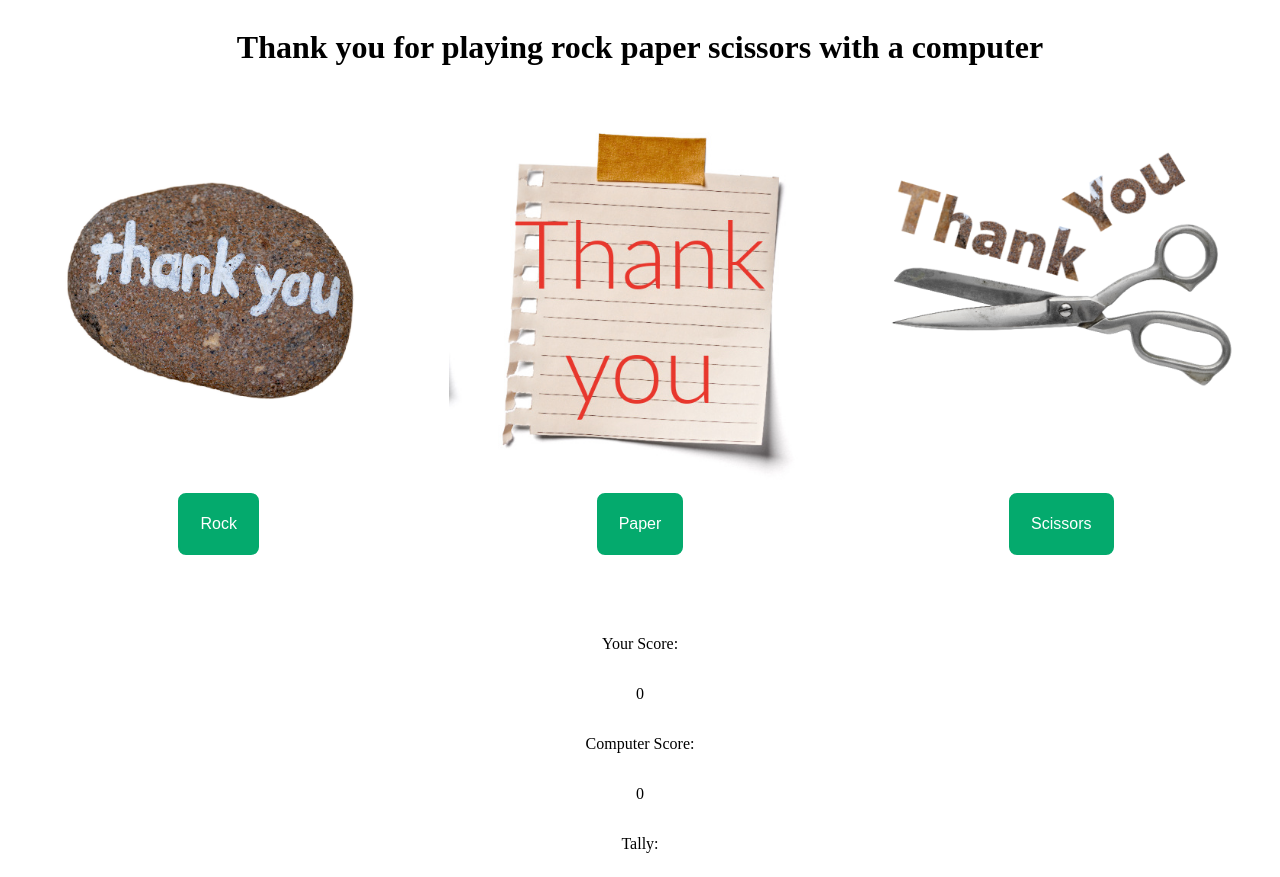
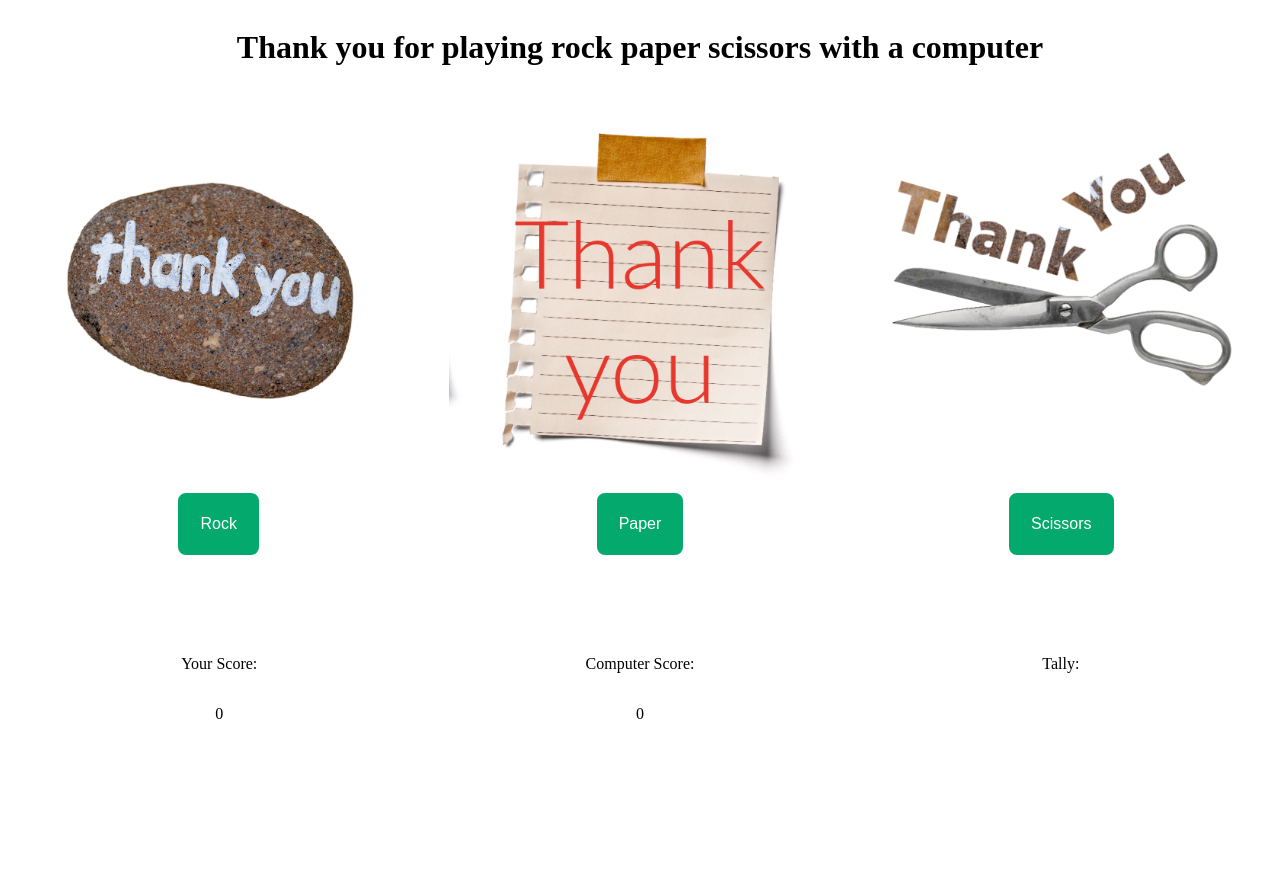
Before and after one commit to JuliaBrandenberger/RockPaperScissors, a plain HTML site: page index.html in a window 1280 px wide. After the commit the page ends 800 px from the top, so only its background shows below. Drawn offline with Linux system fonts and the light colour scheme.

Commit message:
updated spacing in css

```diff
--- a/index.html
+++ b/index.html
@@ -25,16 +25,26 @@
     </div>
 
     <div id="results"></div>
+
+    <div id="all-scores">
+      <div class="container">
         <p class="scores">Your Score:</p>
         <div id="yourScore">
           <p>0</p>
         </div>
+      </div>
+      <div class="container">
         <p class="scores">Computer Score:</p>
         <div id="computerScore">
           <p>0</p>
         </div>
+      </div>
+      <div class="container">
         <p>Tally:</p>
-    <div id="score"></div>
+        <div id="tally"></div>
+      </div>
+    </div>
+
     <div id="tournamentResults"></div>
 
 
--- a/script.js
+++ b/script.js
@@ -114,7 +114,7 @@ function reset() {
   losecount = 0;
   yourScore.textContent = wincount;
   computerScore.textContent = losecount;
-  score.textContent = `${wincount}, ${losecount}`;
+  tally.textContent = `${wincount}, ${losecount}`;
   rock.addEventListener('click', game);
   rock.classList.remove('disabled');
   paper.addEventListener('click', game);
@@ -124,9 +124,9 @@ function reset() {
 
 }
 
-let score = document.getElementById('score');
+let tally = document.getElementById('tally');
 function displayScore(wincount, losecount) {
-  score.textContent = `${wincount}, ${losecount}`;
+  tally.textContent = `${wincount}, ${losecount}`;
 }
 //displayScore(wincount, losecount);
 
--- a/style.css
+++ b/style.css
@@ -53,7 +53,7 @@ body {
   display: flex;
   flex-direction: column;
   align-items: center;
-  justify-content: space-around;
+  justify-content: space-evenly;
   margin: 20px;
 }
 
@@ -82,3 +82,18 @@ button {
   color: red;
   margin: 20px;
 }
+
+#all-scores {
+  width: 100%;
+  display: flex;
+  flex-direction: row;
+  justify-content: space-evenly;
+}
+
+.container {
+  display: flex;
+  flex-direction: column;
+  flex-basis: 30%;
+  align-items: center;
+  margin: 20px;
+}
```
Lines whose indentation alone changed are shown as unchanged.
